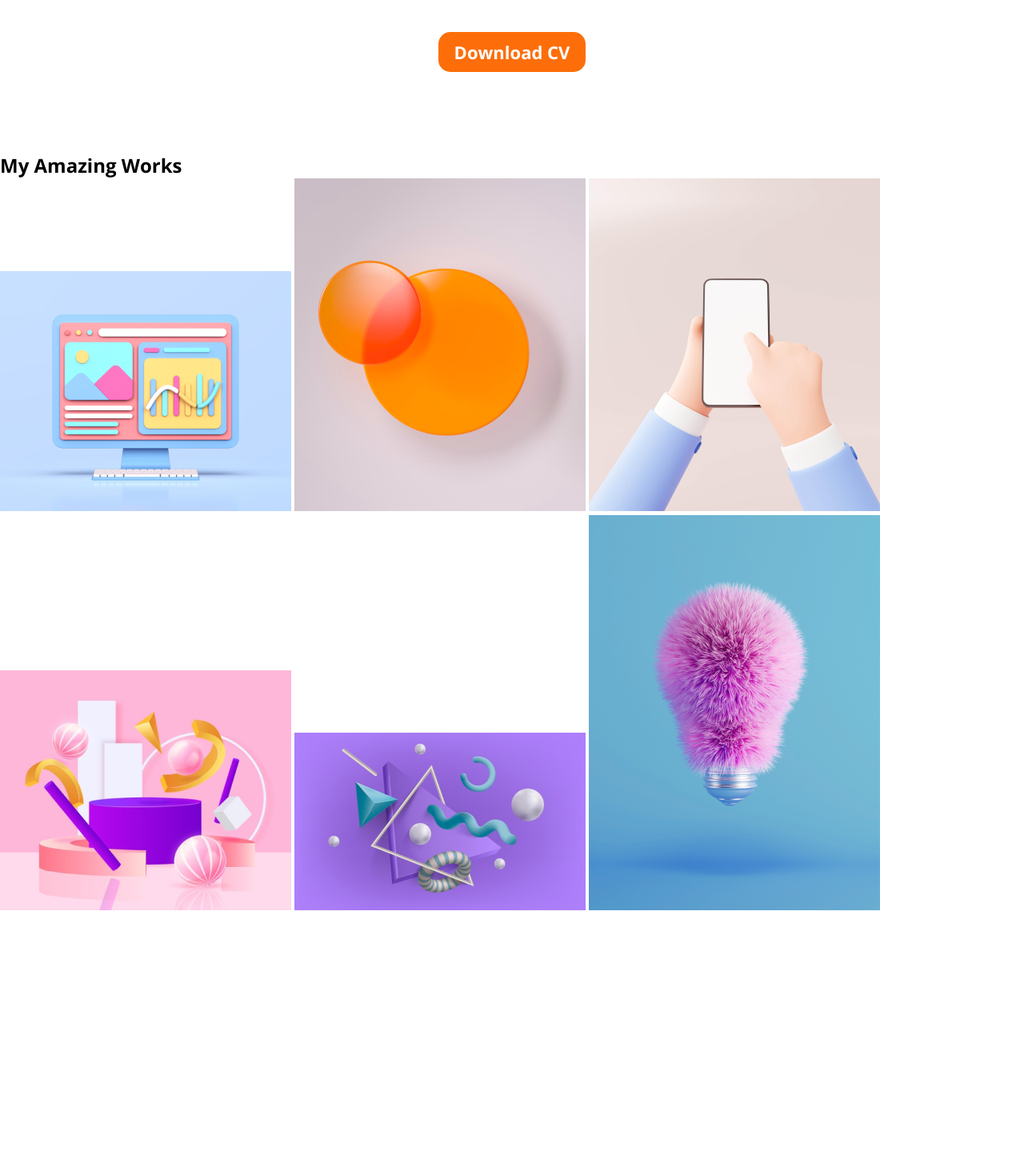
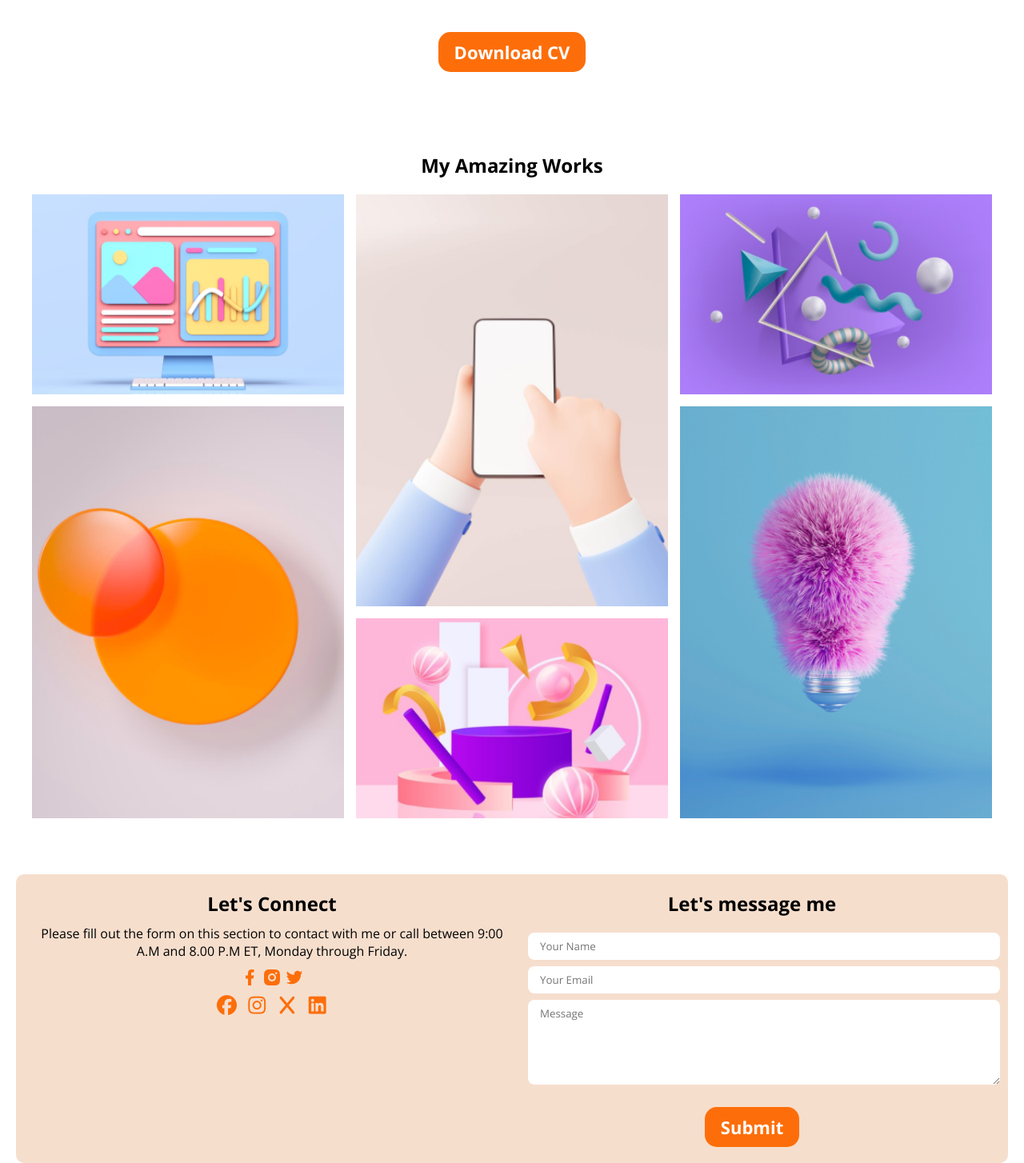
Before and after one commit to Rabbanihosni10/my-first-website, a PHP site: page / in a window 1280 px wide. Shown: the part 2392-3846 px from the top of the page at 80% size. Before the commit the page ends 3530 px from the top, so only its background shows below. Run offline with PHP 8.4, Linux system fonts and the light colour scheme.

Commit message:
till footer done

```diff
--- a/mod_5/portfolio_demo/index.html
+++ b/mod_5/portfolio_demo/index.html
@@ -15,6 +15,8 @@
         <link rel="preconnect" href="https://fonts.googleapis.com">
         <link rel="preconnect" href="https://fonts.gstatic.com" crossorigin>
         <link href="https://fonts.googleapis.com/css2?family=Open+Sans:ital,wght@0,300..800;1,300..800&display=swap" rel="stylesheet">
+        <!-- font awesome  -->
+        <link rel="stylesheet" href="https://cdnjs.cloudflare.com/ajax/libs/font-awesome/7.3.0/css/all.min.css" integrity="sha512-ApSLB1Pd3/bZN8fWB/RG9YhN/7bd9Hkf3AGaE2mPfebjrxagjuBtx2GcgdqIlJkUzwylBo61r9Xa9NmgBI0swA==" crossorigin="anonymous" referrerpolicy="no-referrer" />
     </head>
     <body>
         <!-- nav ber start -->
@@ -172,16 +174,45 @@ to any of the 1500+ FontAwesome 5 free icons available. Aenean commodo ligula eg
         </section>
         <!-- end of my section section -->
         <!-- start of galary section -->
-         <section class="galary">
+        <section class="galary-parent container">
             <h2>My Amazing Works</h2>
             <div class="galary-img">
-                <img src="./images/icons/1.png" alt="">
-                <img src="./images/icons/2.png" alt="">
-                <img src="./images/icons/3.png" alt="">
-                <img src="./images/icons/4.png" alt="">
-                <img src="./images/icons/5.png" alt="">
-                <img src="./images/icons/6.png" alt="">
+                <img src="./images/icons/1.png" alt="" class="box-1">
+                <img src="./images/icons/3.png" alt="" class="box-2">
+                <img src="./images/icons/5.png" alt="" class="box-3">
+                <img src="./images/icons/2.png" alt="" class="box-4">
+                <img src="./images/icons/4.png" alt="" class="box-5">
+                <img src="./images/icons/6.png" alt="" class="box-6">
             </div>
-         </section>
+        </section>
+        <!-- end of galary section -->
+        <footer class="container">
+            <!-- left footer -->
+            <div class="footer-left">
+                <h2>Let's Connect</h2>
+                <p>Please fill out the form on this section to contact with me or call between 9:00 A.M and 8.00 P.M ET, Monday through Friday.</p>
+                <div>
+                    <img src="./images/icons/facebook.png" alt="" >
+                    <img src="./images/icons/insta.png" alt="">
+                    <img src="./images/icons/twitter.png" alt="">
+                </div>
+                <div class="footer-icon-parent">
+                    <span><i class="fa-brands fa-facebook"></i></span>
+                    <span><i class="fa-brands fa-instagram"></i></span>
+                    <span><i class="fa-solid fa-x"></i></span>
+                    <span><i class="fa-brands fa-linkedin"></i></span>
+                </div>
+            </div>
+            <!-- right footer  -->
+            <div class="footer-right">
+                <h2>Let's message me</h2>
+                <form action="">
+                    <input type="text" placeholder="Your Name">
+                    <input type="email" placeholder="Your Email">
+                    <textarea placeholder="Message" rows="5"></textarea>
+                </form>
+                <button class="common-btn">Submit</button>
+            </div>
+        </footer>
     </body>
 </html>
--- a/mod_5/portfolio_demo/style.css
+++ b/mod_5/portfolio_demo/style.css
@@ -174,4 +174,83 @@ ul li a{
     padding: auto;
 } */
 
-/* Gallary Section start  */
+/* Gallary Section design  */
+.galary-parent{
+    /* justify-content: center; */
+    text-align: center;
+}
+.galary-img{
+    display: grid;
+    grid-template-columns: repeat(3,1fr);
+    margin-top: 20px;
+    gap: 15px;
+    grid-auto-rows: 250px;
+    grid-template-areas:
+    "one two three"
+    "four two six"
+    "four five six"
+    ;
+    /* max-width: 100%; */
+    /* grid-auto-rows: 250px; */
+    /* grid-template-areas: ; */
+}
+.galary-img img{
+    height: 100%;
+    width: 100%;
+    object-fit: cover;
+}
+
+.box-1{
+    grid-area: one;
+}
+.box-2{
+    grid-area: two;
+}
+.box-3{
+    grid-area: three;
+}
+.box-4{
+    grid-area: four;
+}
+.box-5{
+    grid-area: five;
+}
+.box-6{
+    grid-area: six;
+}
+
+
+/* footer style  */
+footer{
+    text-align: center;
+    margin-top: 70px !important;  /* to make the new tag with force we will use important*/
+    display: grid;
+    grid-template-columns: repeat(2,1fr);
+    justify-content: space-between;
+    background-color: #f6decd;
+    padding: 20px;
+    border-radius: 10px;
+}
+footer form{
+    padding: 20px;
+}
+footer form input, footer form textarea{
+    border: 0;
+    outline: none;
+    background-color: white;
+    padding: 8px 15px;
+    border-radius: 8px;
+    display: block;
+    margin-bottom: 8px;
+    width: 100%;
+}
+
+
+.footer-left p{
+    margin: 10px 0;
+}
+
+.footer-icon-parent{
+    color: #fd6e0a;
+    font-size: 25px;
+}
```
Also changed, not shown: 1 other file.
